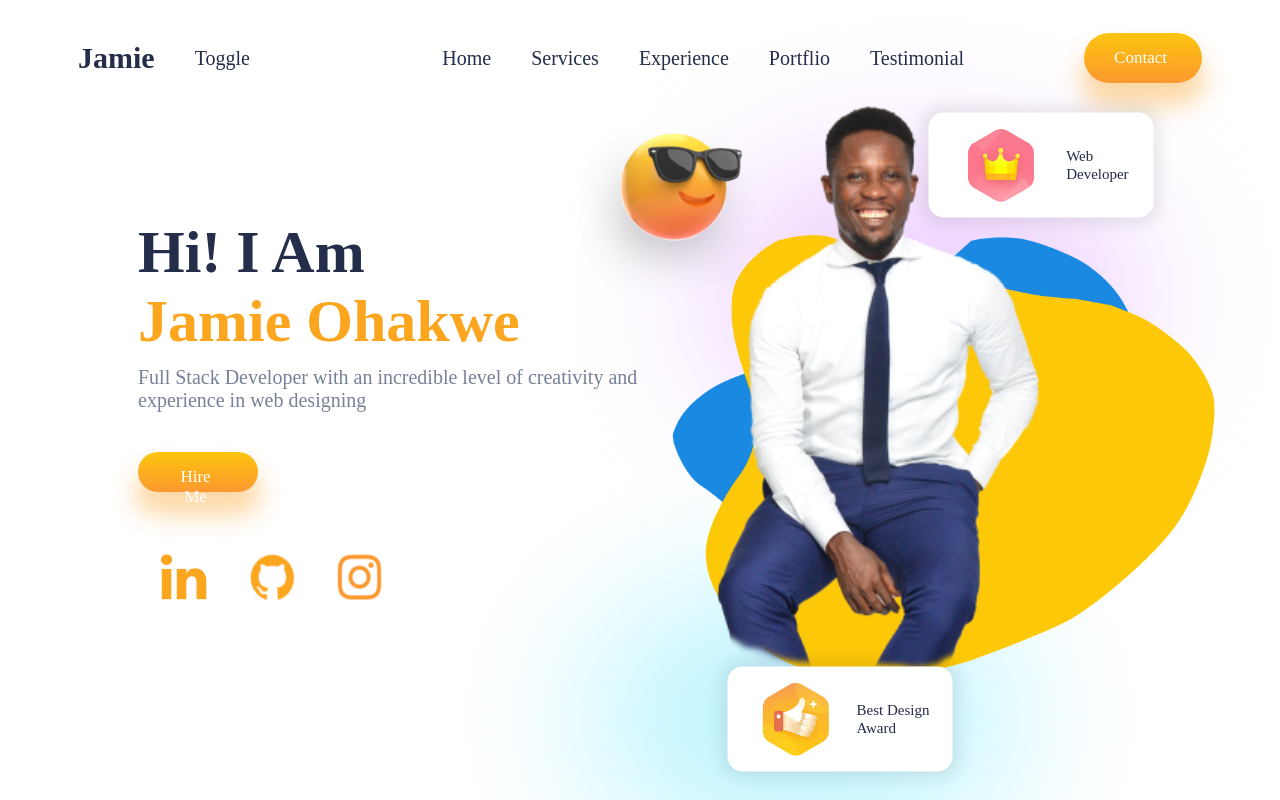
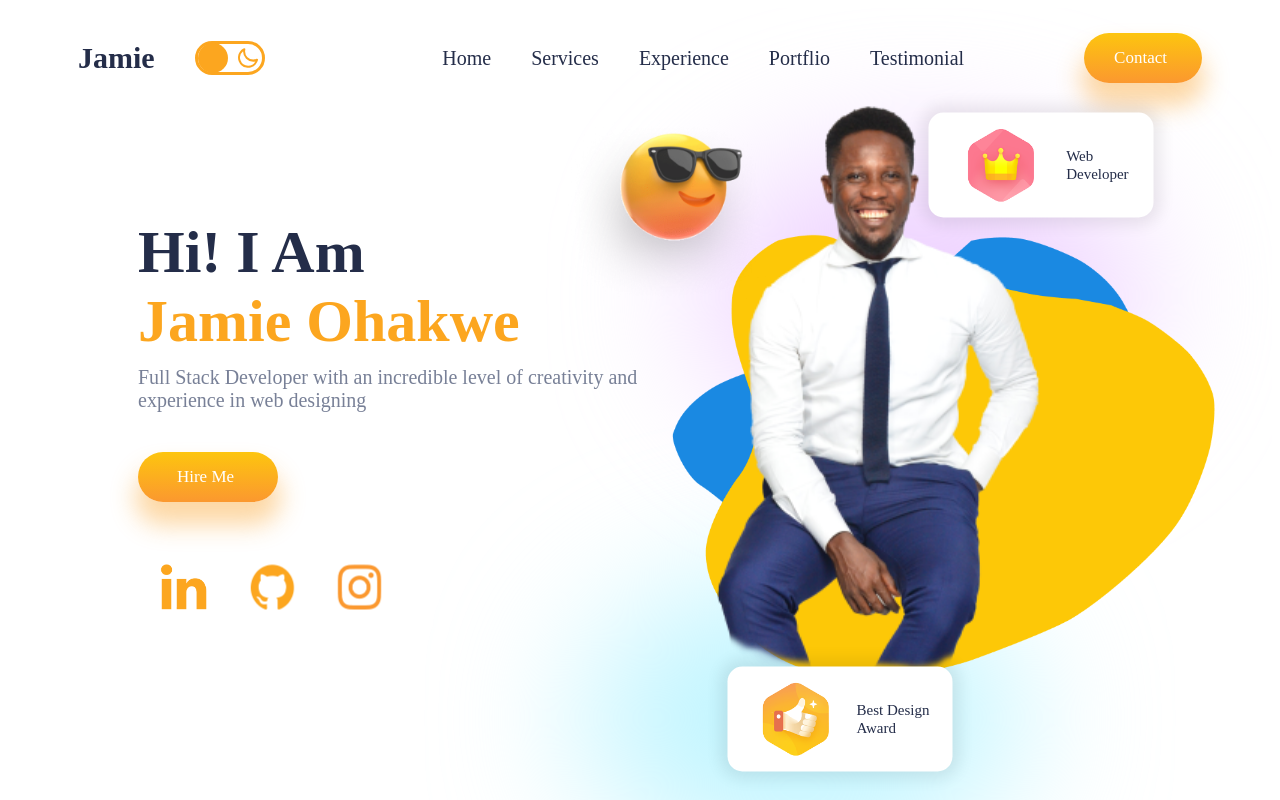
Before and after one commit to Jimohax/Sleek-Portfolio, a React (Create React App) app: page / in a window 1280 px wide. Shown: the top 800 px of the page. Built offline with nearby package versions, Linux system fonts and the light colour scheme; a web font is replaced by a local one.

Commit message:
fixed nav issues

```diff
--- a/src/Components/Contact/Contact.css
+++ b/src/Components/Contact/Contact.css
@@ -43,3 +43,6 @@
 textarea{
     height: 4rem!important;
 }
+.c-button{
+    width: 6rem;
+}
--- a/src/Components/Contact/Contact.jsx
+++ b/src/Components/Contact/Contact.jsx
@@ -64,7 +64,7 @@ const Contact = () => {
 						cols="30"
 						rows="20"
 					></textarea>
-					<input type="submit" value="Send" className="button" />
+					<input type="submit" value="Send" className="button c-button" />
 					<span>{done && "Thank you for contacting me!"}</span>
 
 					<div
--- a/src/Components/Footer/Footer.css
+++ b/src/Components/Footer/Footer.css
@@ -16,7 +16,7 @@
 .f-content{
     position: absolute;
     flex-direction: column;
-    margin-bottom: 2rem;
+
     color: white;
     margin-top: 3rem;
     gap: 1rem;
--- a/src/Components/Intro/Intro.css
+++ b/src/Components/Intro/Intro.css
@@ -18,8 +18,8 @@
 
 .i-button {
 	top: 10rem;
-	height: 2rem;
-	width: 6rem;
+	/* height: 2rem; */
+	width: 7rem;
 }
 .i-name > :nth-child(1) {
 	font-weight: bold;
--- a/src/Components/Navbar/Navbar.jsx
+++ b/src/Components/Navbar/Navbar.jsx
@@ -1,4 +1,5 @@
 import React from 'react'
+import Toggle from '../Toggle/Toggle'
 import './Navbar.css'
 
 const Navbar = () => {
@@ -6,7 +7,7 @@ const Navbar = () => {
     <div className="nav-wrap">
         <div className="nav-left">
             <div className="nav-logo">Jamie</div>
-            <span>Toggle</span>
+            <Toggle/>
         </div>
         <div className="nav-right">
             <div className="nav-list">
--- a/src/Components/Services/Services.css
+++ b/src/Components/Services/Services.css
@@ -43,7 +43,7 @@
     margin-top: 1rem;
 }
 .section2button{
-    width: 8rem;
+    width: 9rem;
 }
 .card{
     width: 11rem;
--- /dev/null
+++ b/src/Components/Toggle/Toggle.css
@@ -0,0 +1,24 @@
+.toggle{
+    border: 3px solid var(--orange);
+    border-radius: 1rem;
+    width: 3rem;
+    align-items: center;
+    justify-content: space-between;
+    padding: 2px;
+    display: flex;
+    position: relative;
+    cursor: pointer;
+
+}
+.t-button{
+    width: 1.5rem;
+    height: 1.5rem;
+    position: absolute;
+    background-color: var(--orange);
+    border-radius: 100%;
+    left: 0%;
+
+}
+.toggle>*{
+    color: var(--orange);
+}
--- /dev/null
+++ b/src/Components/Toggle/Toggle.jsx
@@ -0,0 +1,17 @@
+import React from 'react'
+import './Toggle.css'
+import Sun from '@iconscout/react-unicons/icons/uil-sun'
+import Moon from '@iconscout/react-unicons/icons/uil-moon'
+
+
+const Toggle = () => {
+  return (
+    <div className="toggle">
+        <Sun/>
+        <Moon/>
+        <div className="t-button">  </div>
+    </div>
+  )
+}
+
+export default Toggle
```
